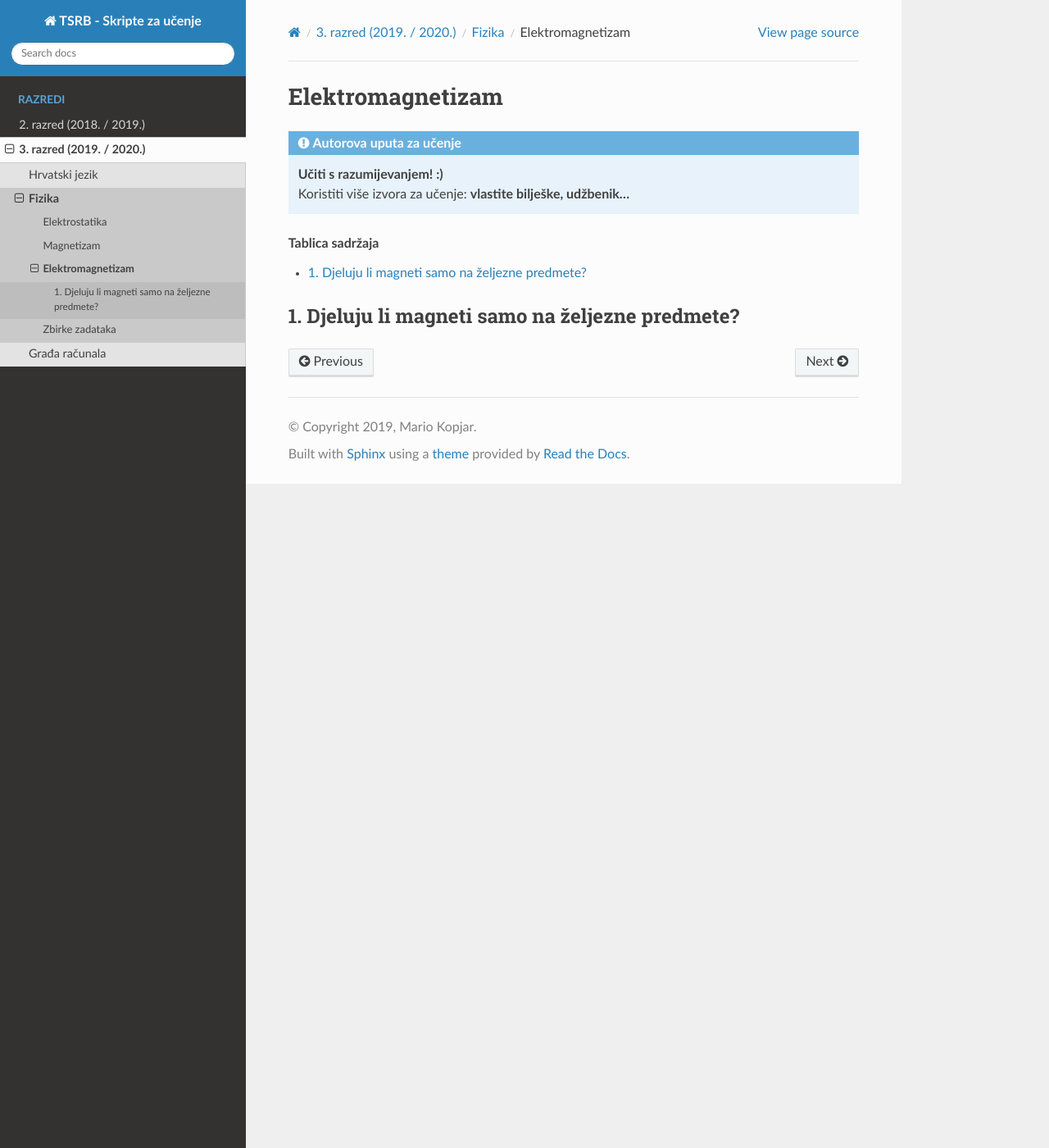
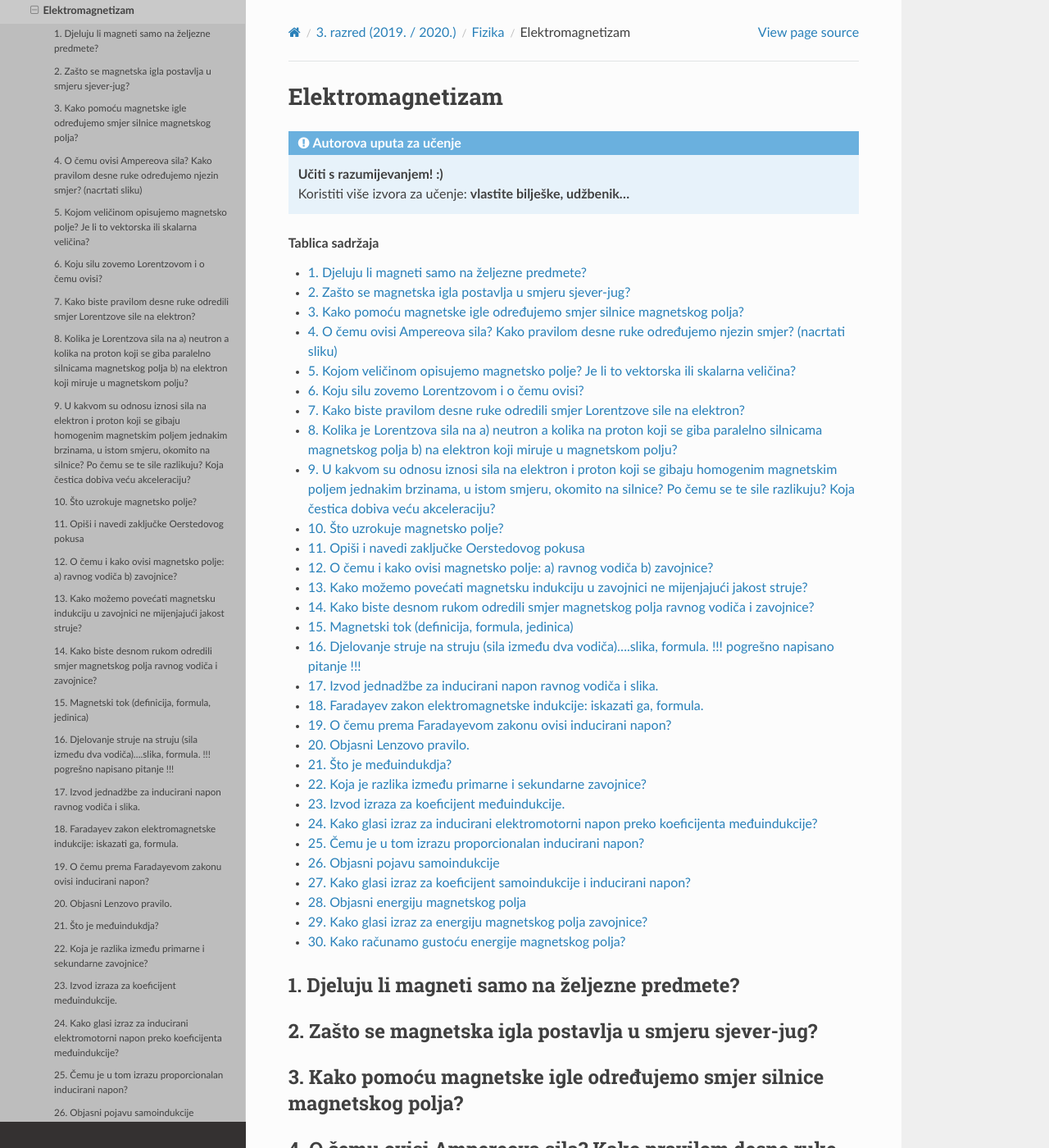
Before and after one commit to recycleTheC/tsrb-h_razred, a Sphinx documentation site: the page built from source/3_razred/fizika/elektromagnetizam/elektromagnetizam.rst, in a window 1280 px wide and 1400 px high. Shown: the whole window at 82% size. Built offline with Sphinx 7.4.7 and the Read the Docs theme 2.0.0, drawn with Linux system fonts in a browser that asks for light colours; some of the changed text lies outside the part shown.

Commit message:
Pitanja: Elektromagnetizam

```diff
--- a/source/3_razred/fizika/elektromagnetizam/elektromagnetizam.rst
+++ b/source/3_razred/fizika/elektromagnetizam/elektromagnetizam.rst
@@ -14,3 +14,90 @@ Elektromagnetizam
 
 1. Djeluju li magneti samo na željezne predmete?
 ^^^^^^^^^^^^^^^^^^^^^^^^^^^^^^^^^^^^^^^^^^^^^^^^
+
+2. Zašto se magnetska igla postavlja u smjeru sjever-jug?
+^^^^^^^^^^^^^^^^^^^^^^^^^^^^^^^^^^^^^^^^^^^^^^^^^^^^^^^^^^
+
+3. Kako pomoću magnetske igle određujemo smjer silnice magnetskog polja?
+^^^^^^^^^^^^^^^^^^^^^^^^^^^^^^^^^^^^^^^^^^^^^^^^^^^^^^^^^^^^^^^^^^^^^^^^^
+
+4. O čemu ovisi Ampereova sila? Kako pravilom desne ruke određujemo njezin smjer? (nacrtati sliku)
+^^^^^^^^^^^^^^^^^^^^^^^^^^^^^^^^^^^^^^^^^^^^^^^^^^^^^^^^^^^^^^^^^^^^^^^^^^^^^^^^^^^^^^^^^^^^^^^^^^^
+
+5. Kojom veličinom opisujemo magnetsko polje? Je li to vektorska ili skalarna veličina?
+^^^^^^^^^^^^^^^^^^^^^^^^^^^^^^^^^^^^^^^^^^^^^^^^^^^^^^^^^^^^^^^^^^^^^^^^^^^^^^^^^^^^^^^
+
+6. Koju silu zovemo Lorentzovom i o čemu ovisi?
+^^^^^^^^^^^^^^^^^^^^^^^^^^^^^^^^^^^^^^^^^^^^^^^
+
+7. Kako biste pravilom desne ruke odredili smjer Lorentzove sile na elektron?
+^^^^^^^^^^^^^^^^^^^^^^^^^^^^^^^^^^^^^^^^^^^^^^^^^^^^^^^^^^^^^^^^^^^^^^^^^^^^^
+
+8. Kolika je Lorentzova sila na a) neutron a kolika na proton koji se giba paralelno silnicama magnetskog polja b) na elektron koji miruje u magnetskom polju?
+^^^^^^^^^^^^^^^^^^^^^^^^^^^^^^^^^^^^^^^^^^^^^^^^^^^^^^^^^^^^^^^^^^^^^^^^^^^^^^^^^^^^^^^^^^^^^^^^^^^^^^^^^^^^^^^^^^^^^^^^^^^^^^^^^^^^^^^^^^^^^^^^^^^^^^^^^^^^^^
+
+9. U kakvom su odnosu iznosi sila na elektron i proton koji se gibaju homogenim magnetskim poljem jednakim brzinama, u istom smjeru, okomito na silnice? Po čemu se te sile razlikuju? Koja čestica dobiva veću akceleraciju?
+^^^^^^^^^^^^^^^^^^^^^^^^^^^^^^^^^^^^^^^^^^^^^^^^^^^^^^^^^^^^^^^^^^^^^^^^^^^^^^^^^^^^^^^^^^^^^^^^^^^^^^^^^^^^^^^^^^^^^^^^^^^^^^^^^^^^^^^^^^^^^^^^^^^^^^^^^^^^^^^^^^^^^^^^^^^^^^^^^^^^^^^^^^^^^^^^^^^^^^^^^^^^^^^^^^^^^^^^^^^^^
+
+10. Što uzrokuje magnetsko polje?
+^^^^^^^^^^^^^^^^^^^^^^^^^^^^^^^^^
+
+11. Opiši i navedi zaključke Oerstedovog pokusa
+^^^^^^^^^^^^^^^^^^^^^^^^^^^^^^^^^^^^^^^^^^^^^^^
+
+12. O čemu i kako ovisi magnetsko polje: a) ravnog vodiča b) zavojnice?
+^^^^^^^^^^^^^^^^^^^^^^^^^^^^^^^^^^^^^^^^^^^^^^^^^^^^^^^^^^^^^^^^^^^^^^^
+
+13. Kako možemo povećati magnetsku indukciju u zavojnici ne mijenjajući jakost struje?
+^^^^^^^^^^^^^^^^^^^^^^^^^^^^^^^^^^^^^^^^^^^^^^^^^^^^^^^^^^^^^^^^^^^^^^^^^^^^^^^^^^^^^
+
+14. Kako biste desnom rukom odredili smjer magnetskog polja ravnog vodiča i zavojnice?
+^^^^^^^^^^^^^^^^^^^^^^^^^^^^^^^^^^^^^^^^^^^^^^^^^^^^^^^^^^^^^^^^^^^^^^^^^^^^^^^^^^^^^^
+
+15. Magnetski tok (definicija, formula, jedinica)
+^^^^^^^^^^^^^^^^^^^^^^^^^^^^^^^^^^^^^^^^^^^^^^^^
+
+16. Djelovanje struje na struju (sila između dva vodiča)....slika, formula. !!! pogrešno napisano pitanje !!!
+^^^^^^^^^^^^^^^^^^^^^^^^^^^^^^^^^^^^^^^^^^^^^^^^^^^^^^^^^^^^^^^^^^^^^^^^^^^^^^^^^^^^^^^^^^^^^^^^^^^^^^^^^^^^^
+
+17. Izvod jednadžbe za inducirani napon ravnog vodiča i slika.
+^^^^^^^^^^^^^^^^^^^^^^^^^^^^^^^^^^^^^^^^^^^^^^^^^^^^^^^^^^^^^^
+
+18. Faradayev zakon elektromagnetske indukcije: iskazati ga, formula.
+^^^^^^^^^^^^^^^^^^^^^^^^^^^^^^^^^^^^^^^^^^^^^^^^^^^^^^^^^^^^^^^^^^^^^
+
+19. O čemu prema Faradayevom zakonu ovisi inducirani napon?
+^^^^^^^^^^^^^^^^^^^^^^^^^^^^^^^^^^^^^^^^^^^^^^^^^^^^^^^^^^^
+
+20. Objasni Lenzovo pravilo.
+^^^^^^^^^^^^^^^^^^^^^^^^^^^^
+
+21. Što je međuindukdja?
+^^^^^^^^^^^^^^^^^^^^^^^^
+
+22. Koja je razlika između primarne i sekundarne zavojnice?
+^^^^^^^^^^^^^^^^^^^^^^^^^^^^^^^^^^^^^^^^^^^^^^^^^^^^^^^^^^^
+
+23. Izvod izraza za koeficijent međuindukcije.
+^^^^^^^^^^^^^^^^^^^^^^^^^^^^^^^^^^^^^^^^^^^^^^
+
+24. Kako glasi izraz za inducirani elektromotorni napon preko koeficijenta međuindukcije?
+^^^^^^^^^^^^^^^^^^^^^^^^^^^^^^^^^^^^^^^^^^^^^^^^^^^^^^^^^^^^^^^^^^^^^^^^^^^^^^^^^^^^^^^^^
+
+25. Čemu je u tom izrazu proporcionalan inducirani napon?
+^^^^^^^^^^^^^^^^^^^^^^^^^^^^^^^^^^^^^^^^^^^^^^^^^^^^^^^^^
+
+26. Objasni pojavu samoindukcije
+^^^^^^^^^^^^^^^^^^^^^^^^^^^^^^^^
+
+27. Kako glasi izraz za koeficijent samoindukcije i inducirani napon?
+^^^^^^^^^^^^^^^^^^^^^^^^^^^^^^^^^^^^^^^^^^^^^^^^^^^^^^^^^^^^^^^^^^^^^
+
+28. Objasni energiju magnetskog polja
+^^^^^^^^^^^^^^^^^^^^^^^^^^^^^^^^^^^^^
+
+29. Kako glasi izraz za energiju magnetskog polja zavojnice?
+^^^^^^^^^^^^^^^^^^^^^^^^^^^^^^^^^^^^^^^^^^^^^^^^^^^^^^^^^^^^
+
+30. Kako računamo gustoću energije magnetskog polja?
+^^^^^^^^^^^^^^^^^^^^^^^^^^^^^^^^^^^^^^^^^^^^^^^^^^^^
```
